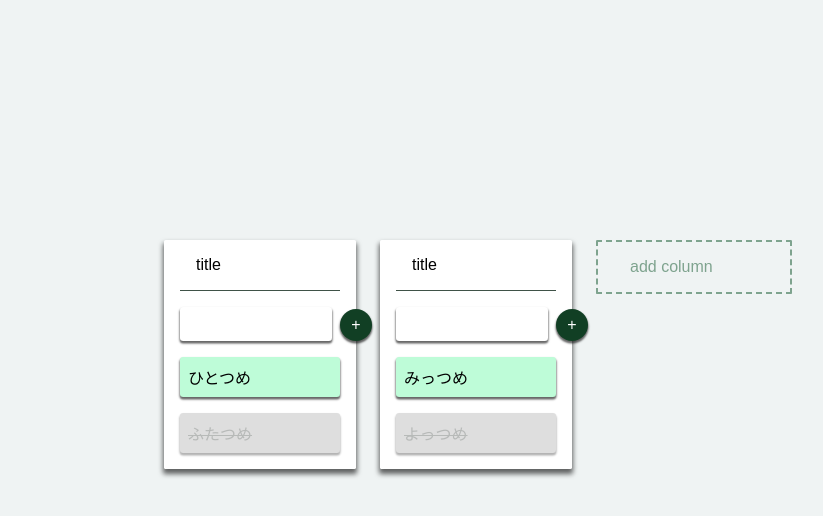
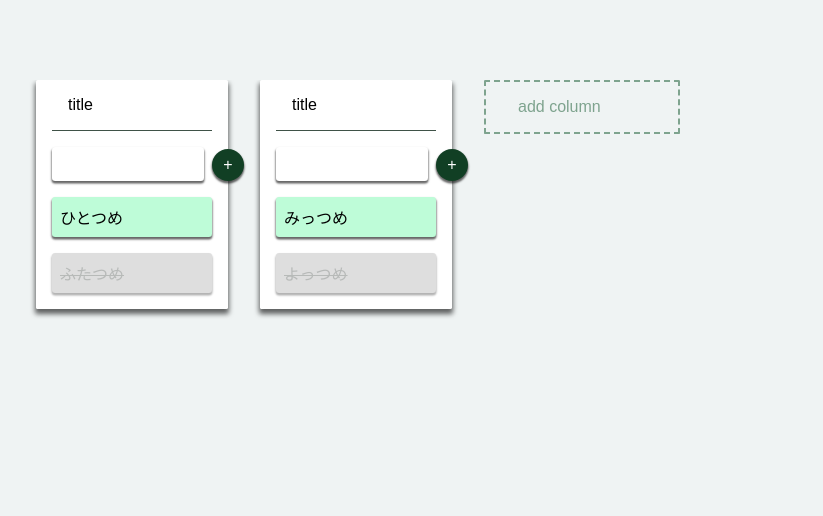
Before and after one commit to ebiryu/react-redux-study, a React (Create React App) app: page / in a window 1280 px wide. Shown: the top 516 px of the page, without its empty margins (282-1105 px from the left). Built offline with nearby package versions, Linux system fonts and the light colour scheme.

Commit message:
make columns scrollable

```diff
--- a/src/container/TaskChuteContainer.js
+++ b/src/container/TaskChuteContainer.js
@@ -13,12 +13,14 @@ class TaskChuteContainer extends React.Component {
     return (
       <div className="body">
         <div className="task-chute">
-          <div className="column column__empty"></div>
-          { columns.map( (column, index) => {
-            return <Column key={index} columnNumber={index} columnState={columns[index]} actions={actions} />
-          }) }
-          <div className="column column__empty--next" onClick={actions.onClickAddColumn}>
-            <div className="column__title--next">add column</div>
+          <div className="column-master">
+            {/* <div className="column column__empty"></div> */}
+            { columns.map( (column, index) => {
+              return <Column key={index} columnNumber={index} columnState={columns[index]} actions={actions} />
+            }) }
+            <div className="column column__empty--next" onClick={actions.onClickAddColumn}>
+              <div className="column__title--next">add column</div>
+            </div>
           </div>
         </div>
       </div>
--- a/src/css/main.css
+++ b/src/css/main.css
@@ -7,40 +7,42 @@ li {
 .body {
   display: flex;
   justify-content: center;
-  align-items: center;
+  width: 100%;
   height: 100vh;
   background-color: #eff3f3;
 }
 .task-chute {
+  margin-top: 10vh;
   display: flex;
   flex-direction: row;
   justify-content: center;
   width: 100%;
-  height: 20rem;
+}
+.column-master {
+  display: flex;
+  flex-direction: row;
+  justify-content: flex-start;
+  width: fit-content;
+  overflow-x: scroll;
 }
 .column {
   width: 12rem;
   height: fit-content;
-  margin-left: 1.5rem;
-  margin-right: 1.5frem;
+  margin-left: 1rem;
+  margin-right: 1rem;
+  margin-bottom: 1rem;
   background-color: #ffffff;
   border-radius: 0.1rem;
   box-shadow: 0px 4px 5px 1px rgba(0,0,0,0.6);
 }
 .column__empty {
-  width: 12rem;
-  height: fit-content;
   opacity: 0;
-  border-radius: 0.1rem;
   box-shadow: 0px 4px 5px 1px rgba(0,0,0,0);
 }
 .column__empty--next {
-  width: 12rem;
-  height: fit-content;
   opacity: 1;
   border: 2px dashed #7ea38e;
   background-color: #ffffff00;
-  border-radius: 0.1rem;
   box-shadow: 0px 4px 5px 1px rgba(0,0,0,0);
   cursor: pointer;
 }
```
